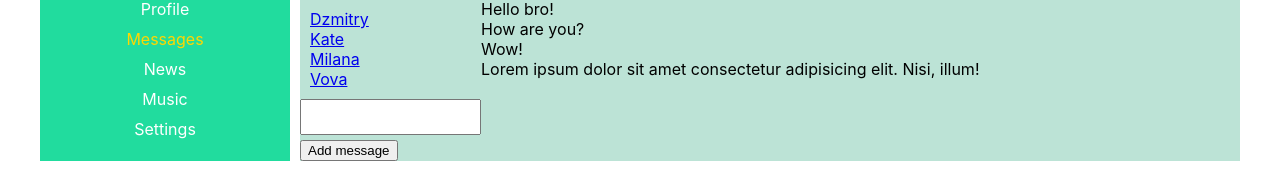
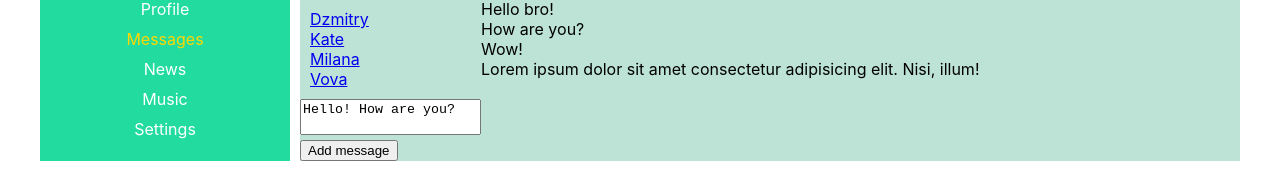
Before and after one commit to vlk-m6578/react-js, a React (Create React App) app in the folder react-01/my-app/: page /messages in a window 1280 px wide. Shown: the part 111-300 px from the top of the page. Built offline with nearby package versions, Linux system fonts and the light colour scheme.

Commit message:
dialogs textarea

```diff
--- a/react-01/my-app/src/App.js
+++ b/react-01/my-app/src/App.js
@@ -8,7 +8,6 @@ import News from './components/News/News';
 import { BrowserRouter, Routes, Route } from 'react-router-dom';
 import Music from './components/Music/Music';
 import Settings from './components/Settings/Settings';
-import { addPost } from './redux/state';
 
 function App(props) {
   return (
@@ -19,7 +18,7 @@ function App(props) {
         <div className='app-wrapper-content'>
           <Routes>
             <Route path='/profile' element={<Profile profilePage={props.state.profilePage} addPost = {props.addPost} updateNewPostText={props.updateNewPostText} />} />
-            <Route path='/messages' element={<Dialogs state={props.state.dialogsPage} addMessage={props.addMessage} />} />
+            <Route path='/messages' element={<Dialogs dialogsPage={props.state.dialogsPage} addMessage={props.addMessage} updateNewMessageText={props.updateNewMessageText} />} />
             <Route path='/news' element={<News />}/>
             <Route path='/music' element={<Music />} />
             <Route path='/settings' element={<Settings />} />
--- a/react-01/my-app/src/components/Dialogs/Dialogs.jsx
+++ b/react-01/my-app/src/components/Dialogs/Dialogs.jsx
@@ -5,16 +5,21 @@ import React from 'react';
 
 const Dialogs = (props) => {
 
-  let dialogsElements = props.state.dialogs
+  let dialogsElements = props.dialogsPage.dialogs
     .map(d => <Dialog id={d.id} name={d.name} />);
 
-  let messagesElements = props.state.messages.map( m => <Message message={m.message} />);
+  let messagesElements = props.dialogsPage.messages.map( m => <Message message={m.message} />);
 
   let newMessage = React.createRef();
 
   let addMessage = () => {
     let text = newMessage.current.value;
     props.addMessage(text);
+  }
+
+  let onMessageChange = () => {
+    let text = newMessage.current.value;
+    props.updateNewMessageText(text);
   }
 
   return (
@@ -26,7 +31,7 @@ const Dialogs = (props) => {
         {messagesElements}
       </div>
       <div className={c.add}>
-        <textarea ref={newMessage}></textarea>
+        <textarea ref={newMessage} onChange={onMessageChange} value={props.dialogsPage.newMessageText}></textarea>
         <button onClick={addMessage}>Add message</button>
       </div>
     </div>
--- a/react-01/my-app/src/redux/state.js
+++ b/react-01/my-app/src/redux/state.js
@@ -21,7 +21,8 @@ let state = {
       { id: 2, message: 'How are you?' },
       { id: 3, message: 'Wow!' },
       { id: 4, message: 'Lorem ipsum dolor sit amet consectetur adipisicing elit. Nisi, illum!' }
-    ]
+    ],
+    newMessageText: 'Hello! How are you?'
   },
   sidebar: {
 
@@ -29,6 +30,11 @@ let state = {
 }
 
 window.state = state;
+
+export let updateNewMessageText = (newMessage) => {
+  state.dialogsPage.newMessageText = newMessage;
+  rerenderEntireTree(state);
+}
 
 export let updateNewPostText = (newText) => {
   state.profilePage.newPostText = newText;
@@ -41,6 +47,7 @@ export let addMessage = (message) => {
     message: message
   };
   state.dialogsPage.messages.push(newMessage);
+  state.dialogsPage.newMessageText = '';
   rerenderEntireTree(state);
 }
 
@@ -58,8 +65,6 @@ export let addPost = () => {
 
 // H/W
 
-// проделать ту же работу с dialogs
-
 // добавить friends в sidebar
 // сверстать на странице Messages аватарки у людей и аватарки у сообщений
 
--- a/react-01/my-app/src/render.js
+++ b/react-01/my-app/src/render.js
@@ -5,12 +5,13 @@ import App from './App';
 import { addPost } from './redux/state';
 import { addMessage } from './redux/state';
 import { updateNewPostText } from './redux/state';
+import { updateNewMessageText } from './redux/state';
 
 const root = ReactDOM.createRoot(document.getElementById('root'));
 export let rerenderEntireTree = (state) => {
   root.render(
     <React.StrictMode>
-      <App state={state} addPost={addPost} addMessage={addMessage} updateNewPostText={updateNewPostText} />
+      <App state={state} addPost={addPost} addMessage={addMessage} updateNewPostText={updateNewPostText} updateNewMessageText={updateNewMessageText} />
     </React.StrictMode>
   );
 }
```
